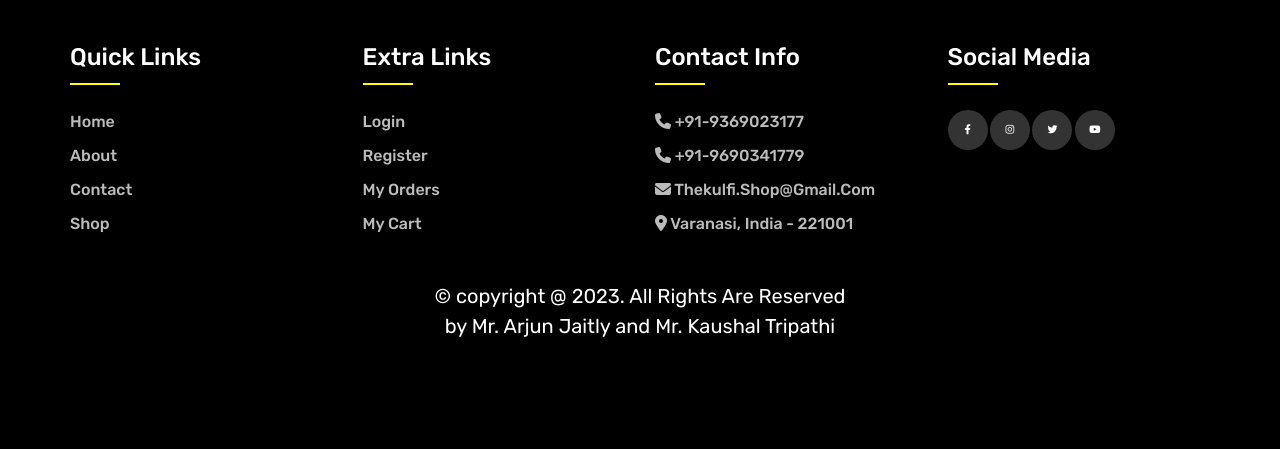
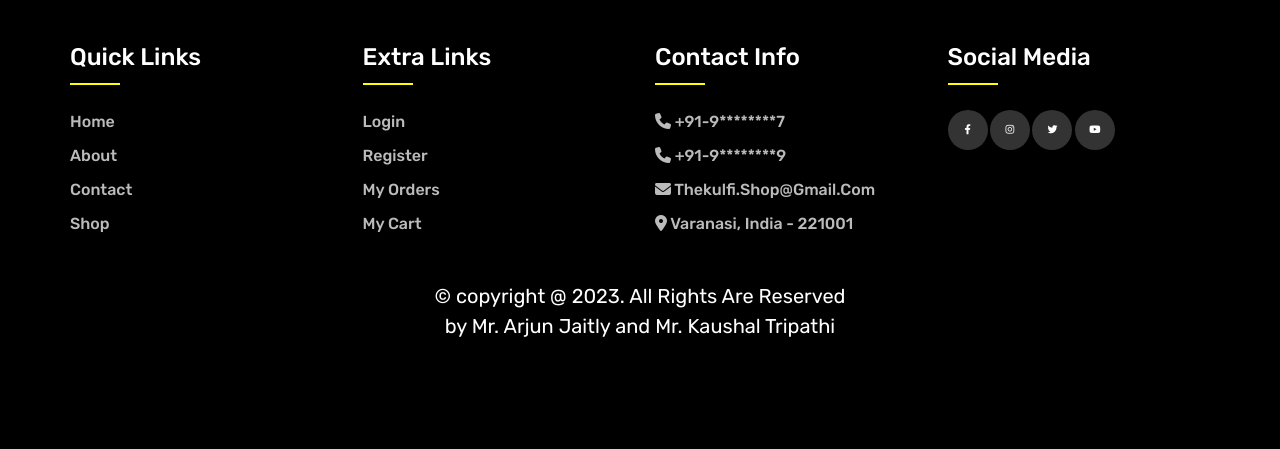
Before and after one commit to Arjun-Jaitly/TheKulfiShop, a PHP site: page /home.php in a window 1280 px wide. Shown: the part 2133-2582 px from the top of that part. Run offline with PHP 8.4, Linux system fonts and the light colour scheme; the first user in the database is signed in; data comes from the database, SQL or seed files in the repository; the page is wider than the window, and the part outside it is not shown; some libraries are stand-ins or nearby versions.

Commit message:
Update home.php

```diff
--- a/home.php
+++ b/home.php
@@ -90,8 +90,8 @@ if(!isset($user_id)){
                             <div class="footer-col">
                                 <h4>contact info</h4>
                                 <ul>
-                                    <li><a> <i class="fas fa-phone"></i> +91-9369023177 </a></li>
-                                    <li><a> <i class="fas fa-phone"></i> +91-9690341779 </a></li>
+                                    <li><a> <i class="fas fa-phone"></i> +91-9********7 </a></li>
+                                    <li><a> <i class="fas fa-phone"></i> +91-9********9 </a></li>
                                     <li><a> <i class="fas fa-envelope"></i> thekulfi.shop@gmail.com </a></li>
                                     <li><a> <i class="fas fa-map-marker-alt"></i> Varanasi, India - 221001 </a></li>
                                 </ul>
```
